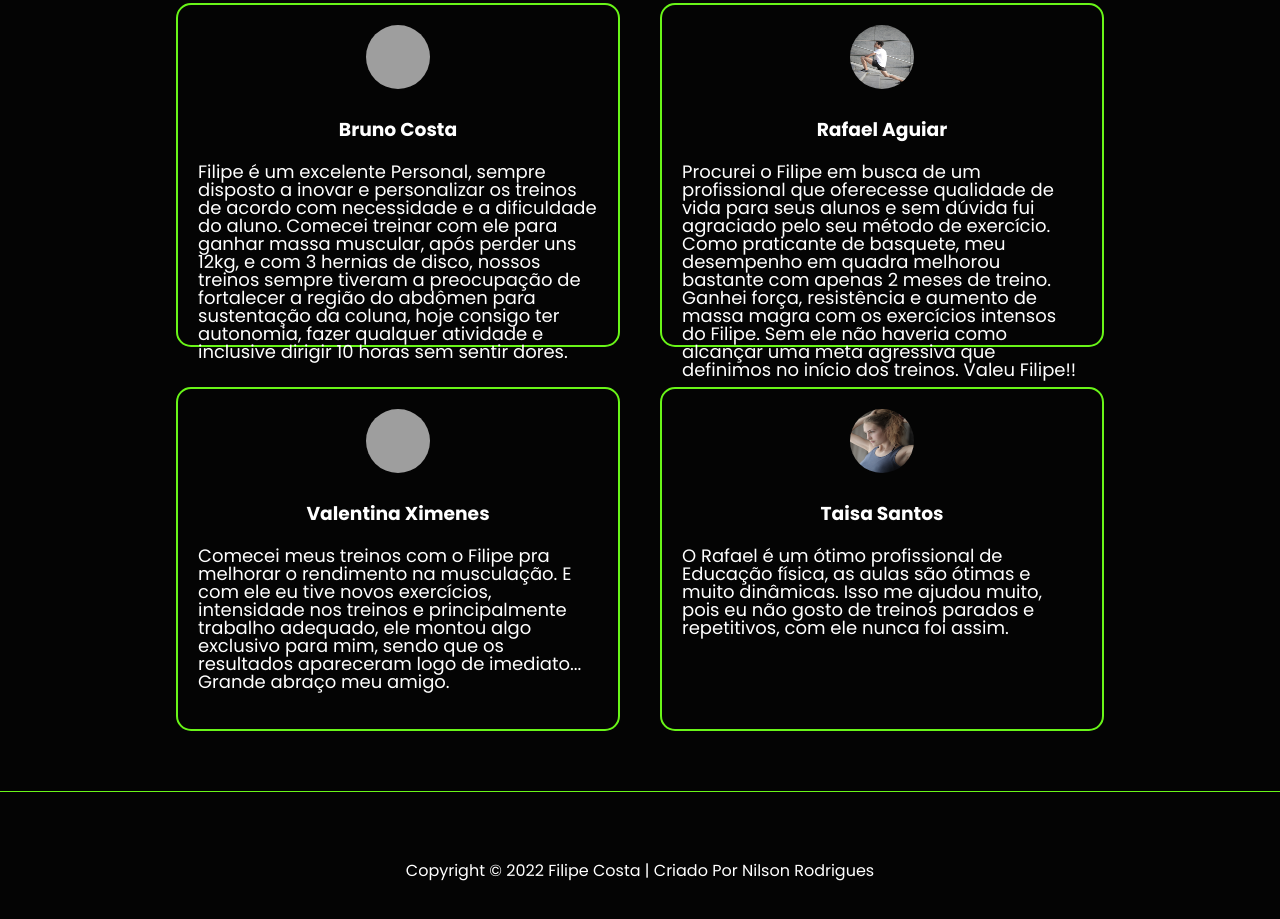
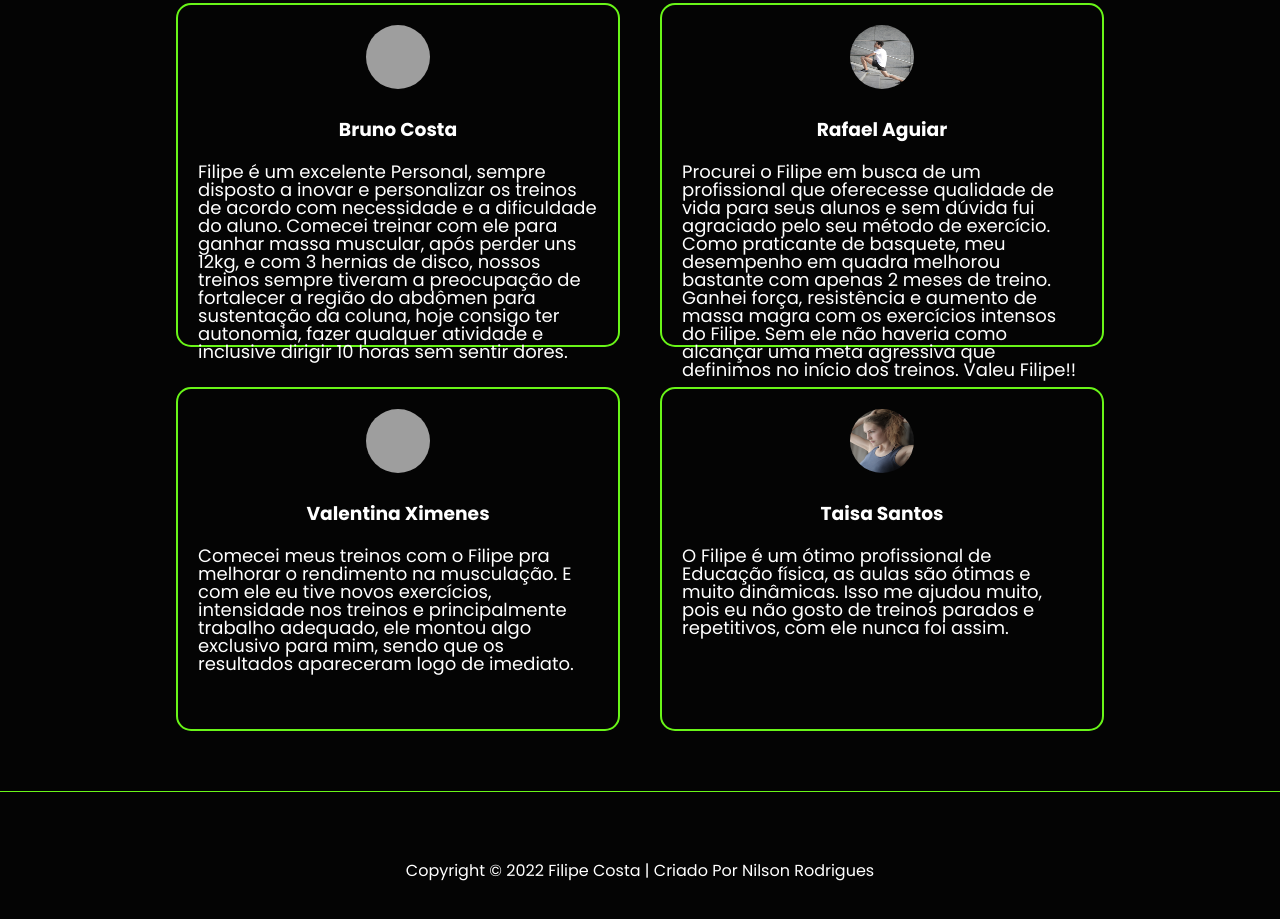
Before and after one commit to Nilson-Rodrigues/Personal_trainer_Filipe-Costa, a plain HTML site: page index.html in a window 1280 px wide. Shown: the part 1755-2674 px from the top of the page. Drawn offline with nearby package versions, Linux system fonts and the light colour scheme; grey boxes are pictures that could not be loaded.

Commit message:
Corrigindo erros em textos
Corrigindo erros em textos dos feedbacks dos alunos.

```diff
--- a/index.html
+++ b/index.html
@@ -116,7 +116,7 @@
                 Comecei meus treinos com o Filipe pra melhorar o rendimento na musculação. E com ele eu tive novos
                 exercícios, intensidade nos treinos e principalmente trabalho adequado, ele montou algo exclusivo para
                 mim, sendo que os resultados apareceram logo de
-                imediato... Grande abraço meu amigo.
+                imediato.
             </div>
         </div>
         <div class="cards-feedback" data-aos="fade-up">
@@ -125,7 +125,7 @@
             </div>
             <h3>Taisa Santos</h3>
             <div class="depoimento">
-                O Rafael é um ótimo profissional de Educação física, as aulas são ótimas e muito dinâmicas. Isso me
+                O Filipe é um ótimo profissional de Educação física, as aulas são ótimas e muito dinâmicas. Isso me
                 ajudou muito, pois eu não gosto de treinos parados e repetitivos, com ele nunca foi assim.
             </div>
         </div>
```
